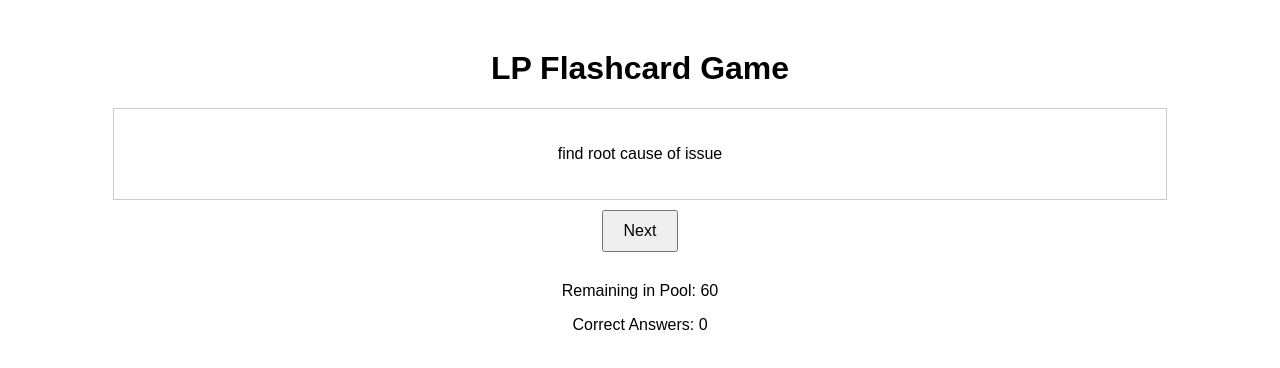
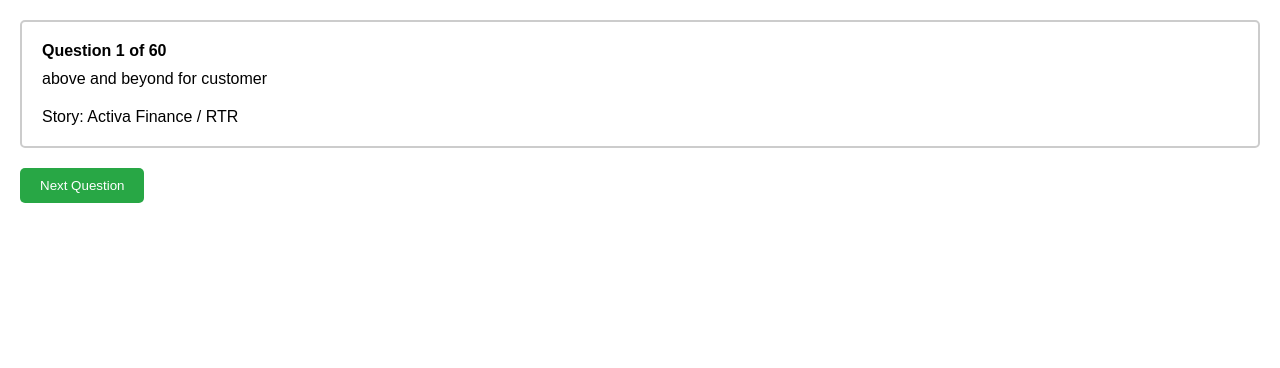
Before and after one commit to theadsingh/hmbr, a plain HTML site: page index.html in a window 1280 px wide. Drawn offline with Linux system fonts and the light colour scheme.

Commit message:
index.html

```diff
--- a/index.html
+++ b/index.html
@@ -3,45 +3,44 @@
 <head>
     <meta charset="UTF-8">
     <meta name="viewport" content="width=device-width, initial-scale=1.0">
-    <title>LP Flashcard Game</title>
+    <title>Leadership Principle Quiz</title>
     <style>
         body {
             font-family: Arial, sans-serif;
-            text-align: center;
-            margin-top: 50px;
+            margin: 20px;
         }
-        .card {
-            border: 1px solid #ccc;
+        .question-box {
+            border: 2px solid #ccc;
             padding: 20px;
-            margin: 20px;
-            width: 80%;
-            margin: auto;
+            margin-bottom: 20px;
+            border-radius: 5px;
         }
-        button {
-            margin: 10px;
+        .counter {
+            font-weight: bold;
+            margin-bottom: 10px;
+        }
+        .btn {
             padding: 10px 20px;
-            font-size: 16px;
+            background-color: #28a745;
+            color: white;
+            border: none;
+            border-radius: 5px;
+            cursor: pointer;
         }
-        .progress {
-            margin: 20px;
+        .btn:disabled {
+            background-color: #ccc;
         }
     </style>
 </head>
 <body>
 
-<h1>LP Flashcard Game</h1>
-<div class="card" id="card">
-    <p id="content"></p>
-</div>
-<div id="buttons">
-    <button onclick="showNext()">Next</button>
+<div class="question-box" id="question-box">
+    <div class="counter" id="counter"></div>
+    <div id="question">Loading question...</div>
+    <div id="story" style="margin-top: 20px; display: none;">Story: <span id="story-text"></span></div>
 </div>
 
-<div class="progress">
-    <p id="progress">Remaining in Pool: 60</p>
-    <p id="correctCount">Correct Answers: 0</p>
-</div>
-
+<button class="btn" id="next-btn" onclick="nextQuestion()">Next Question</button>
 
 <script>
     const questions = [
@@ -107,69 +106,34 @@
         { question: "improve morale and productivity of your team / peer struggling at work", story: "Visby", lp: "Earn Trust\nAccept feedback / acknowledge mistake" }
     ];
 
-    let currentIndex = 0;
-    let correctAnswers = 0;
-    let remainingQuestions = [...questions];  // Questions in pool
+    let currentQuestionIndex = 0;
+    let askedQuestions = [];
+    let questionCounter = 0;
 
-    function showNext() {
-        const currentItem = remainingQuestions[currentIndex];
-        if (document.getElementById('buttons').children.length === 1) {  // Show Story after Question
-            document.getElementById('content').innerHTML = currentItem.story;
-            showLPButton();
-        } else if (document.getElementById('buttons').children.length === 2) {  // Show LP after Story
-            document.getElementById('content').innerHTML = currentItem.lp;
-            showCorrectIncorrectButtons();
-        }
+    function randomizeQuestions() {
+        return questions.sort(() => Math.random() - 0.5);
     }
 
-    function showLPButton() {
-        const nextButton = document.createElement("button");
-        nextButton.textContent = "Show LP";
-        nextButton.onclick = showNext;
-        document.getElementById('buttons').innerHTML = '';
-        document.getElementById('buttons').appendChild(nextButton);
+    function nextQuestion() {
+        if (currentQuestionIndex < questions.length) {
+            const currentQuestion = questions[currentQuestionIndex];
+            document.getElementById('question').textContent = currentQuestion.question;
+            document.getElementById('story-text').textContent = currentQuestion.story;
+            document.getElementById('counter').textContent = `Question ${currentQuestionIndex + 1} of ${questions.length}`;
+            askedQuestions.push(currentQuestion);
+            currentQuestionIndex++;
+            questionCounter++;
+        } else {
+            document.getElementById('question').textContent = "All questions have been asked!";
+            document.getElementById('next-btn').disabled = true;
+        }
+        document.getElementById('story').style.display = 'block';
     }
 
-    function showCorrectIncorrectButtons() {
-        const correctButton = document.createElement("button");
-        correctButton.textContent = "Correct";
-        correctButton.onclick = markCorrect;
-
-        const incorrectButton = document.createElement("button");
-        incorrectButton.textContent = "Incorrect";
-        incorrectButton.onclick = markIncorrect;
-
-        document.getElementById('buttons').innerHTML = '';
-        document.getElementById('buttons').appendChild(correctButton);
-        document.getElementById('buttons').appendChild(incorrectButton);
-    }
-
-    function markCorrect() {
-        correctAnswers++;
-        document.getElementById('correctCount').innerHTML = `Correct Answers: ${correctAnswers}`;
-        remainingQuestions.splice(currentIndex, 1);  // Remove correct question from pool
-        if (remainingQuestions.length === 0) {
-            alert("All questions answered correctly! Starting over.");
-            remainingQuestions = [...questions];
-            correctAnswers = 0;
-        }
-        resetForNext();
-    }
-
-    function markIncorrect() {
-        alert("Keep practicing this one!");
-        resetForNext();
-    }
-
-    function resetForNext() {
-        currentIndex = (currentIndex + 1) % remainingQuestions.length;  // Move to next question
-        document.getElementById('content').innerHTML = remainingQuestions[currentIndex].question;  // Show next question
-        document.getElementById('buttons').innerHTML = '<button onclick="showNext()">Next</button>';
-        document.getElementById('progress').innerHTML = `Remaining in Pool: ${remainingQuestions.length}`;
-    }
-
-    // Initialize with the first question
-    resetForNext();
+    window.onload = () => {
+        randomizeQuestions();
+        nextQuestion();
+    };
 </script>
 
 </body>
```
